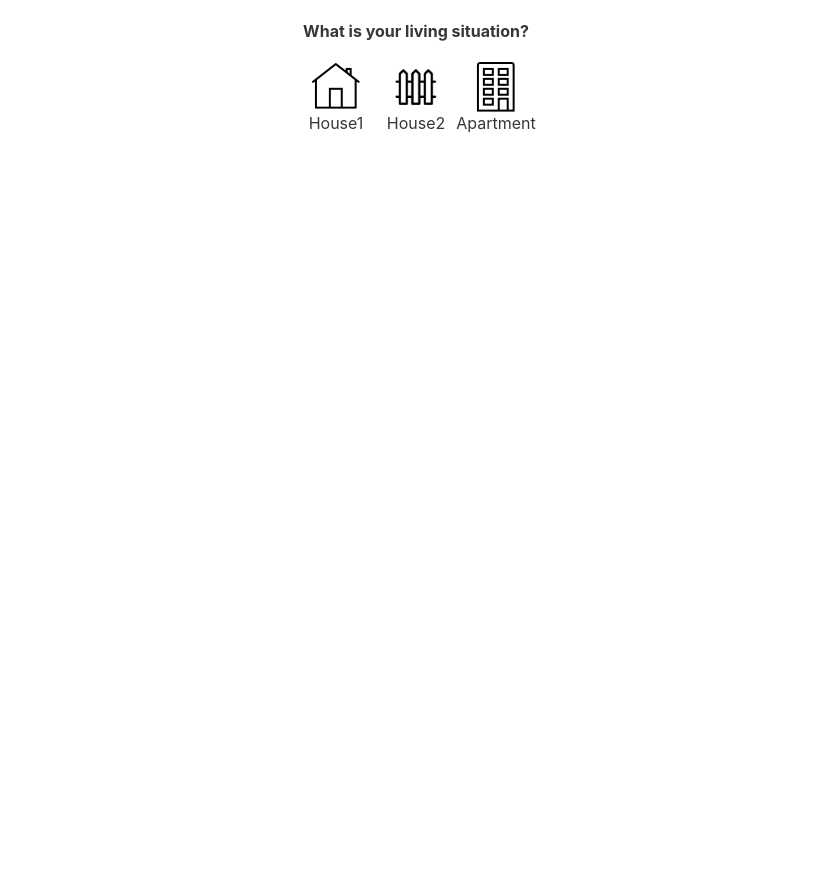
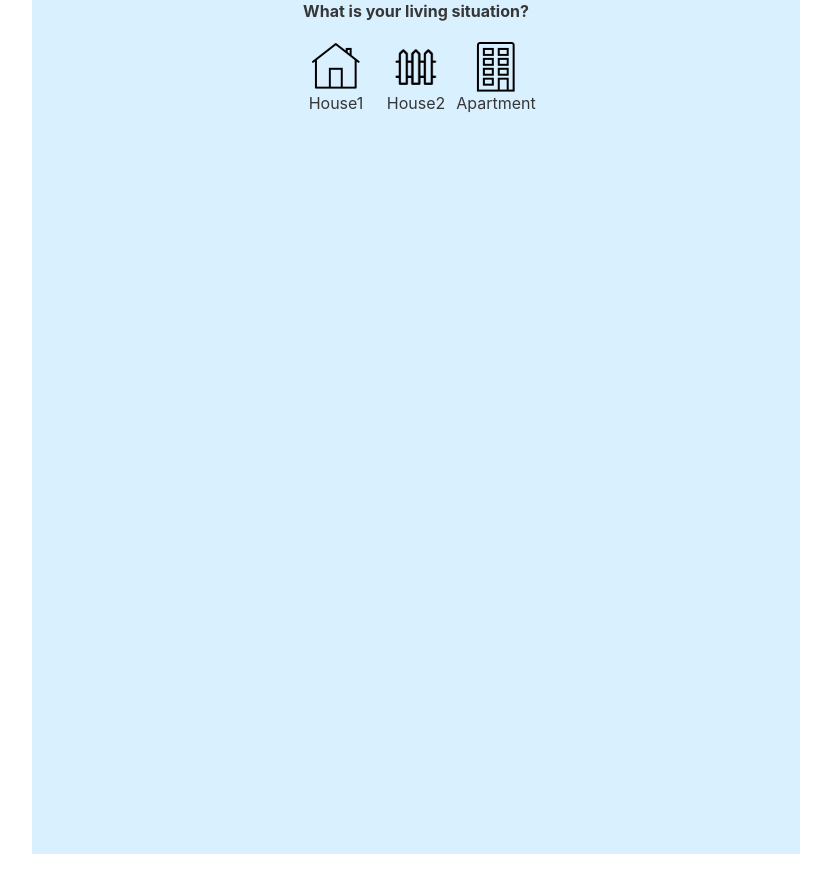
Before and after one commit to cwinnard/mountain-pet-matchmaker, a React (Create React App) app: page / in a window 1280 px wide. Shown: the top 892 px of the page, without its empty margins (224-1055 px from the left). Built offline with nearby package versions, Linux system fonts and the light colour scheme.

Commit message:
styling and formatting

```diff
--- a/src/components/Quiz.js
+++ b/src/components/Quiz.js
@@ -33,11 +33,12 @@
 
     scroll(activeQuestion) {
         const activeElement = document.getElementById(`question-${activeQuestion}`);
-        setTimeout(function () {
-            const offset = activeElement.offsetTop;
-            console.log(offset);
-            window.scrollTo({ top: offset, behavior: 'smooth' });
-        }, 200);
+        if (activeElement) {
+            setTimeout(function () {
+                const offset = activeElement.offsetTop;
+                window.scrollTo({ top: offset, behavior: 'smooth' });
+            }, 200);
+        }
     };
 
     render() {
--- a/src/styles/app.css
+++ b/src/styles/app.css
@@ -2,6 +2,7 @@
     position: relative;
     max-width: 768px;
     margin: 0 auto;
+    background-color: #D9F0FF;
 }
 
 .questions-container {
--- a/src/styles/index.css
+++ b/src/styles/index.css
@@ -1,12 +1,12 @@
 body {
-  font-family: -apple-system, BlinkMacSystemFont, "Segoe UI", "Roboto", "Oxygen",
-    "Ubuntu", "Cantarell", "Fira Sans", "Droid Sans", "Helvetica Neue",
-    sans-serif;
-  -webkit-font-smoothing: antialiased;
-  -moz-osx-font-smoothing: grayscale;
+    margin-top: 0;
+    font-family: -apple-system, BlinkMacSystemFont, "Segoe UI", "Roboto", "Oxygen",
+        "Ubuntu", "Cantarell", "Fira Sans", "Droid Sans", "Helvetica Neue",
+        sans-serif;
+    -webkit-font-smoothing: antialiased;
+    -moz-osx-font-smoothing: grayscale;
 }
 
 code {
-  font-family: source-code-pro, Menlo, Monaco, Consolas, "Courier New",
-    monospace;
+    font-family: source-code-pro, Menlo, Monaco, Consolas, "Courier New", monospace;
 }
```
